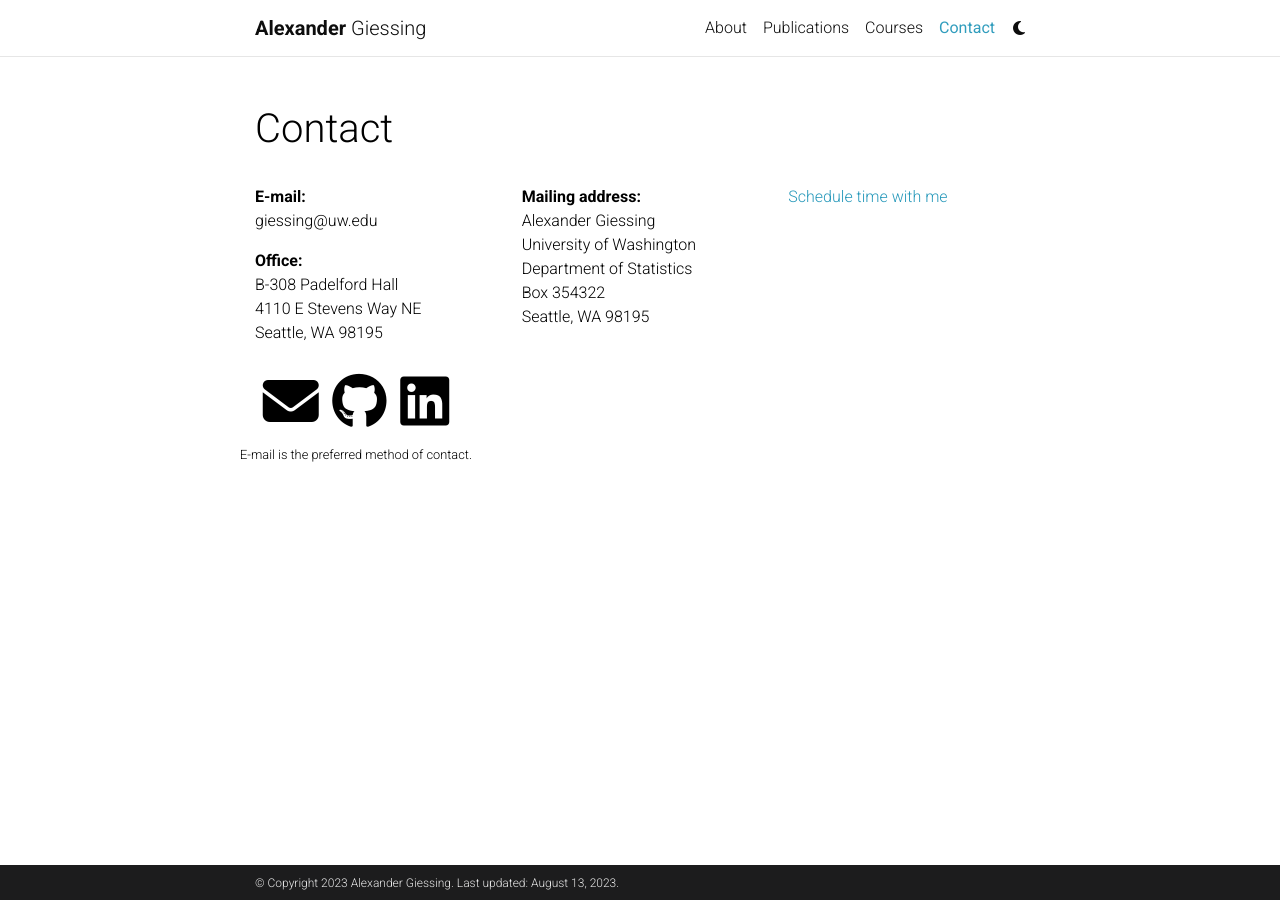
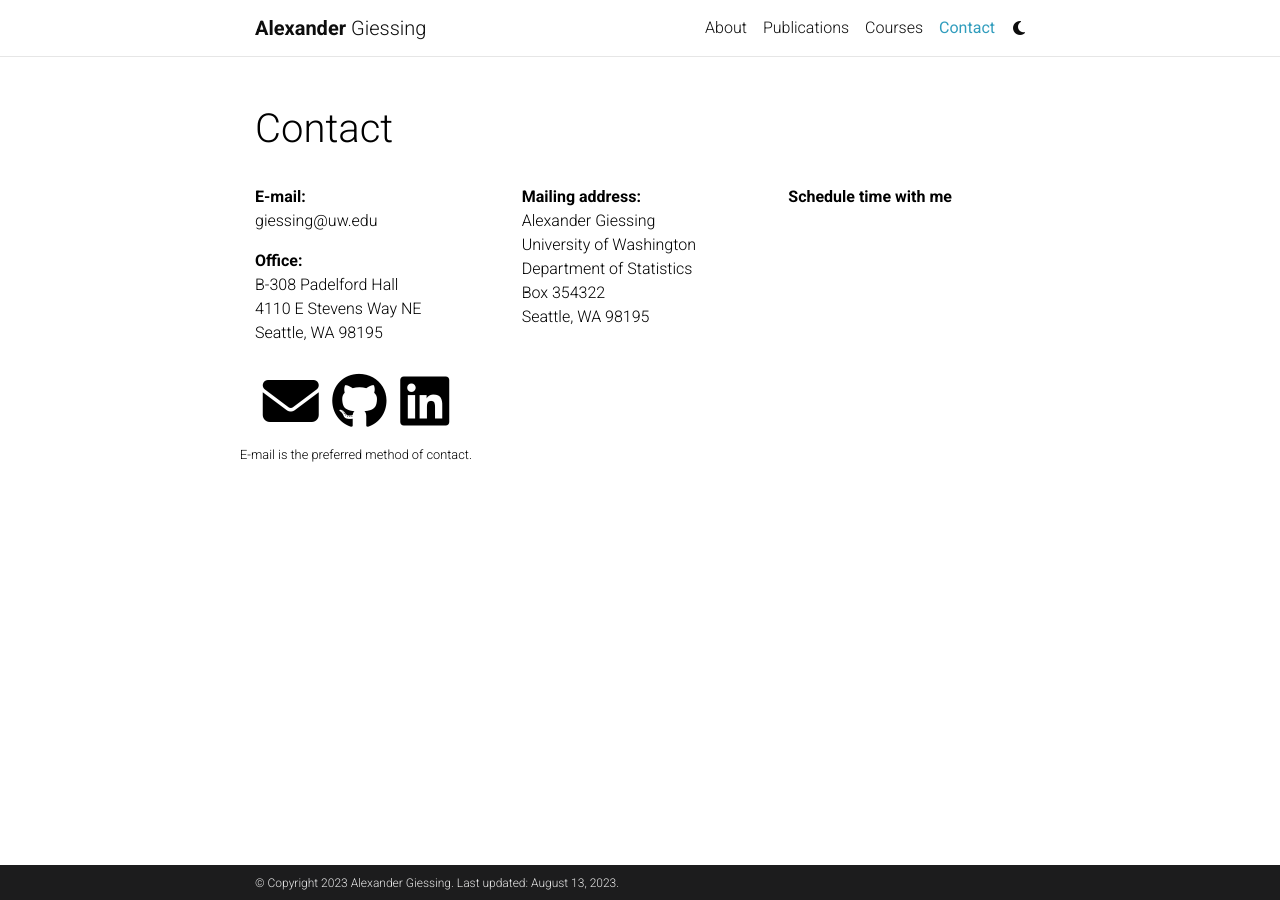
Before and after one commit to agiessing/agiessing.github.io, a Jekyll site: the page built from _pages/contact.md, in a window 1280 px wide. Built offline with Jekyll 4.4.1, drawn with Linux system fonts in a browser that asks for light colours; comment, search, counter and statistics services are not loaded; a style sheet for code colours, icons or effects is not loaded.

Commit message:
Update contact.md

```diff
--- a/_pages/contact.md
+++ b/_pages/contact.md
@@ -25,7 +25,7 @@
       Seattle, WA 98195 </p>
     </div>
     <div class="col-sm-4">
-      <p> <a href = "https://calendly.com/giessing-7xc/30min" target="_new"> Schedule time with me </a> </p>
+      <p> <a href = "https://calendly.com/giessing-7xc/30min" target="_new"> <span class="font-weight-bold">Schedule time with me</span> </a> </p>
   </div>
 
 
```
